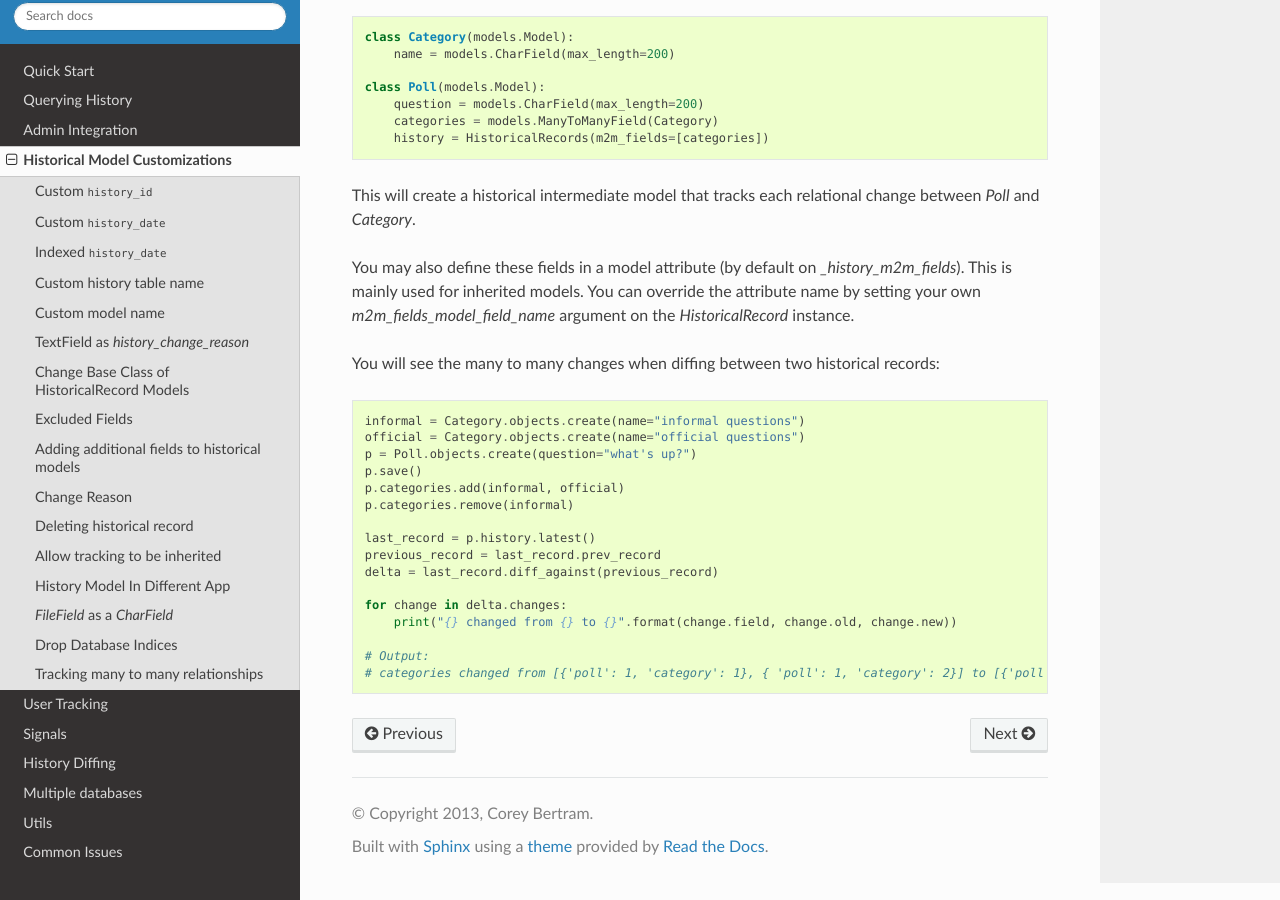
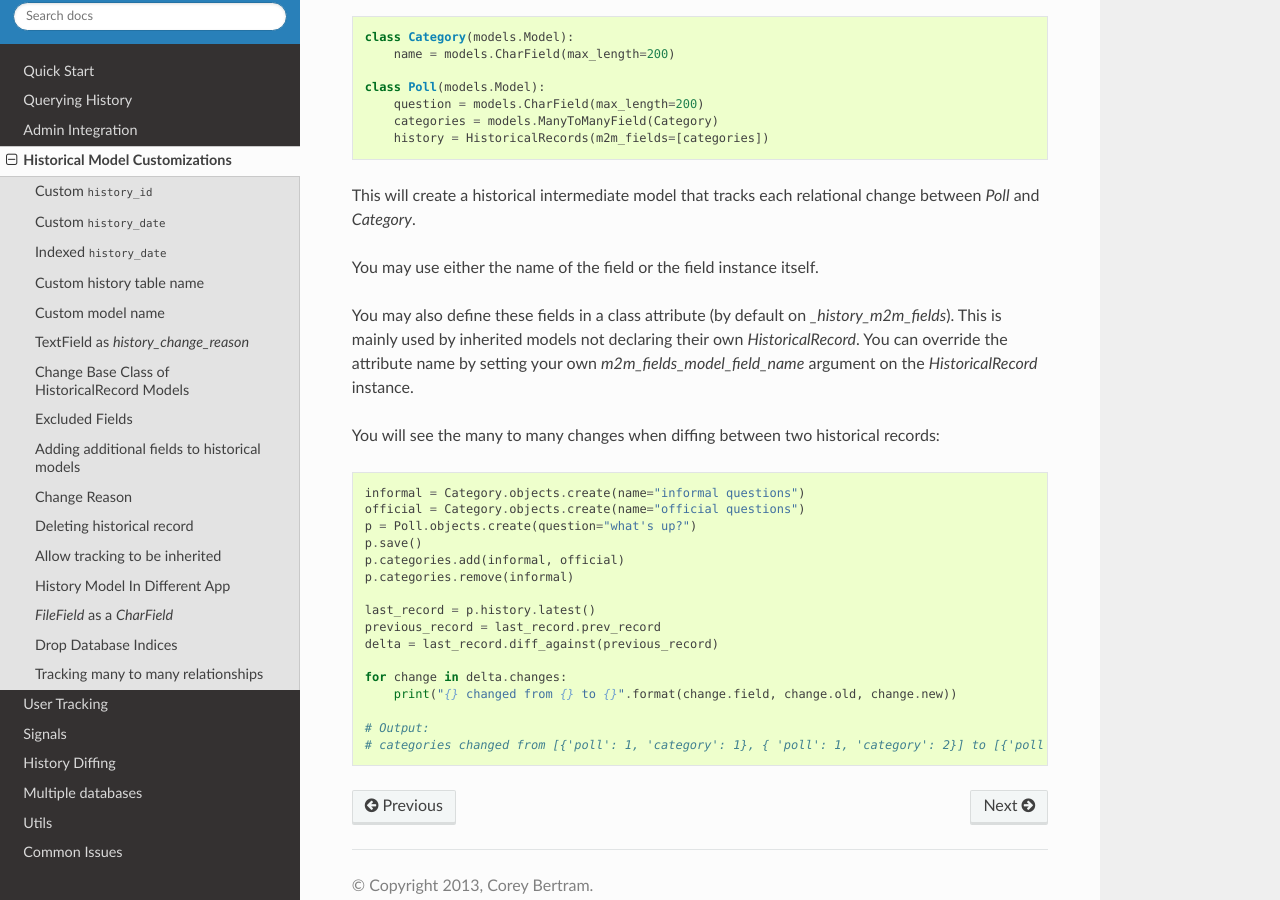
Before and after one commit to jazzband/django-simple-history, a Sphinx documentation site: the page built from docs/historical_model.rst, in a window 1280 px wide and 900 px high, scrolled down 8426 px. Built offline with Sphinx 7.4.7 and the Read the Docs theme 2.0.0, drawn with Linux system fonts in a browser that asks for light colours.

Commit message:
feat: m2m_fields accepts field names

```diff
--- a/CHANGES.rst
+++ b/CHANGES.rst
@@ -4,6 +4,7 @@
 Unreleased
 ----------
 
+- Allow ``HistoricalRecords.m2m_fields`` as str
 
 3.4.0 (2023-08-18)
 ------------------
--- a/docs/historical_model.rst
+++ b/docs/historical_model.rst
@@ -469,9 +469,12 @@
 This will create a historical intermediate model that tracks each relational change
 between `Poll` and `Category`.
 
-You may also define these fields in a model attribute (by default on `_history_m2m_fields`).
-This is mainly used for inherited models. You can override the attribute name by setting
-your own `m2m_fields_model_field_name` argument on the `HistoricalRecord` instance.
+You may use either the name of the field or the field instance itself.
+
+You may also define these fields in a class attribute (by default on `_history_m2m_fields`).
+This is mainly used by inherited models not declaring their own `HistoricalRecord`.
+You can override the attribute name by setting your own `m2m_fields_model_field_name`
+argument on the `HistoricalRecord` instance.
 
 You will see the many to many changes when diffing between two historical records:
 
```
Also changed, not shown: 2 other files.
